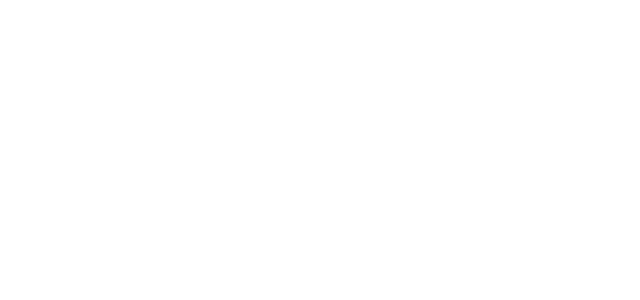
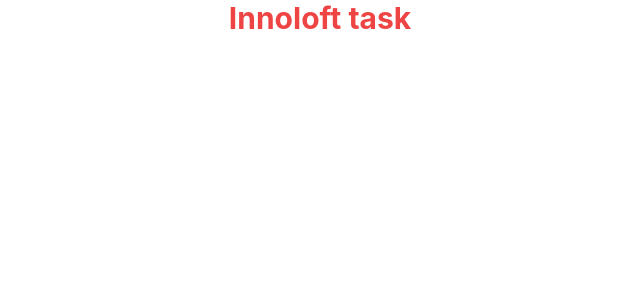
Before and after one commit to Madhavkabra/Innoloft-Task, a React (Create React App) app: page / in a window 1280 px wide. Shown: the top 300 px of the page, without its empty margins (320-960 px from the left). Built offline with nearby package versions, Linux system fonts and the light colour scheme.

Commit message:
Add tailwind CSS

```diff
--- a/package.json
+++ b/package.json
@@ -27,6 +27,7 @@
     "eslint-plugin-react": "7.33.2",
     "eslint-plugin-react-hooks": "4.6.0",
     "prettier": "3.0.2",
+    "tailwindcss": "3.3.3",
     "typescript": "4.9.4"
   },
   "eslintConfig": {
--- a/src/index.css
+++ b/src/index.css
@@ -1,3 +1,7 @@
+@tailwind base;
+@tailwind components;
+@tailwind utilities;
+
 body {
   margin: 0;
   font-family: -apple-system, BlinkMacSystemFont, 'Segoe UI', 'Roboto', 'Oxygen',
--- a/src/index.tsx
+++ b/src/index.tsx
@@ -8,6 +8,8 @@
 
 root.render(
   <React.StrictMode>
-    <div />
+    <h1 className="text-3xl font-bold text-center text-red-500">
+      Innoloft task
+    </h1>
   </React.StrictMode>,
 );
--- /dev/null
+++ b/tailwind.config.js
@@ -0,0 +1,8 @@
+/** @type {import('tailwindcss').Config} */
+module.exports = {
+  content: ['./src/**/*.{js,jsx,ts,tsx}'],
+  theme: {
+    extend: {},
+  },
+  plugins: [],
+};
```
Also changed, not shown: 1 other file (tests, documents, lock files or other folders).
